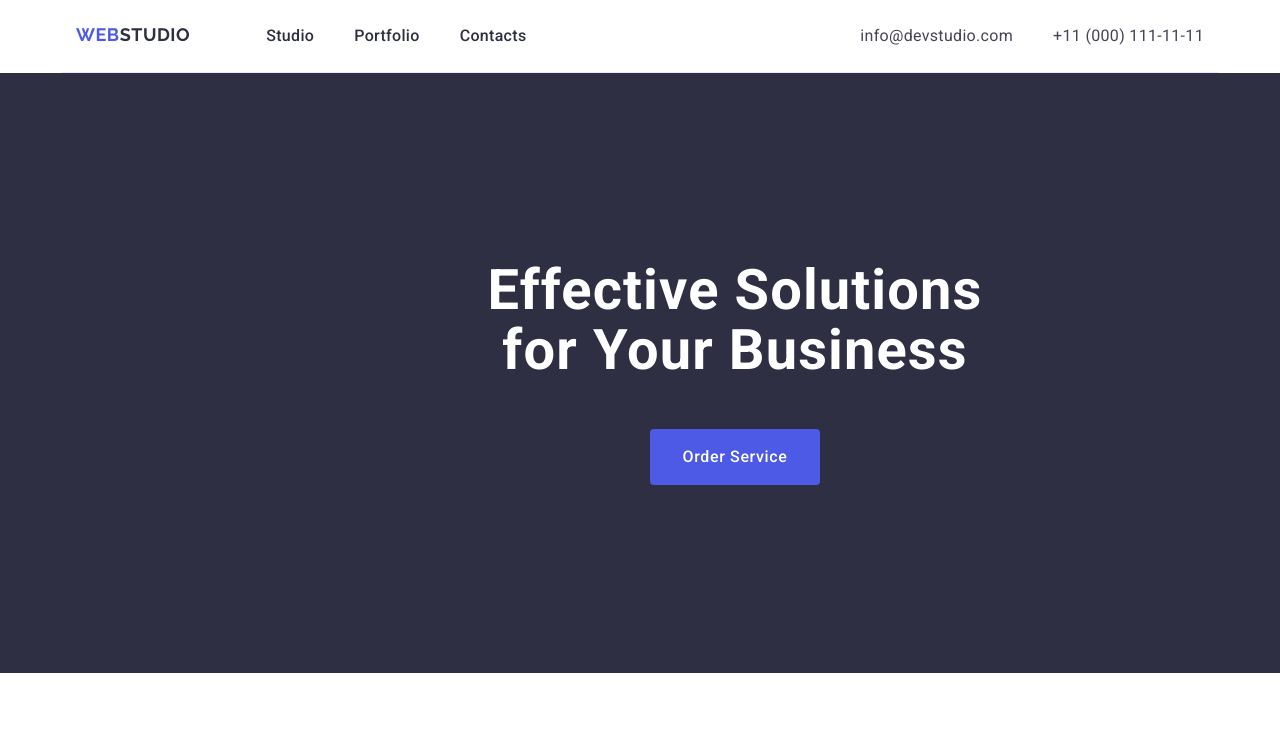
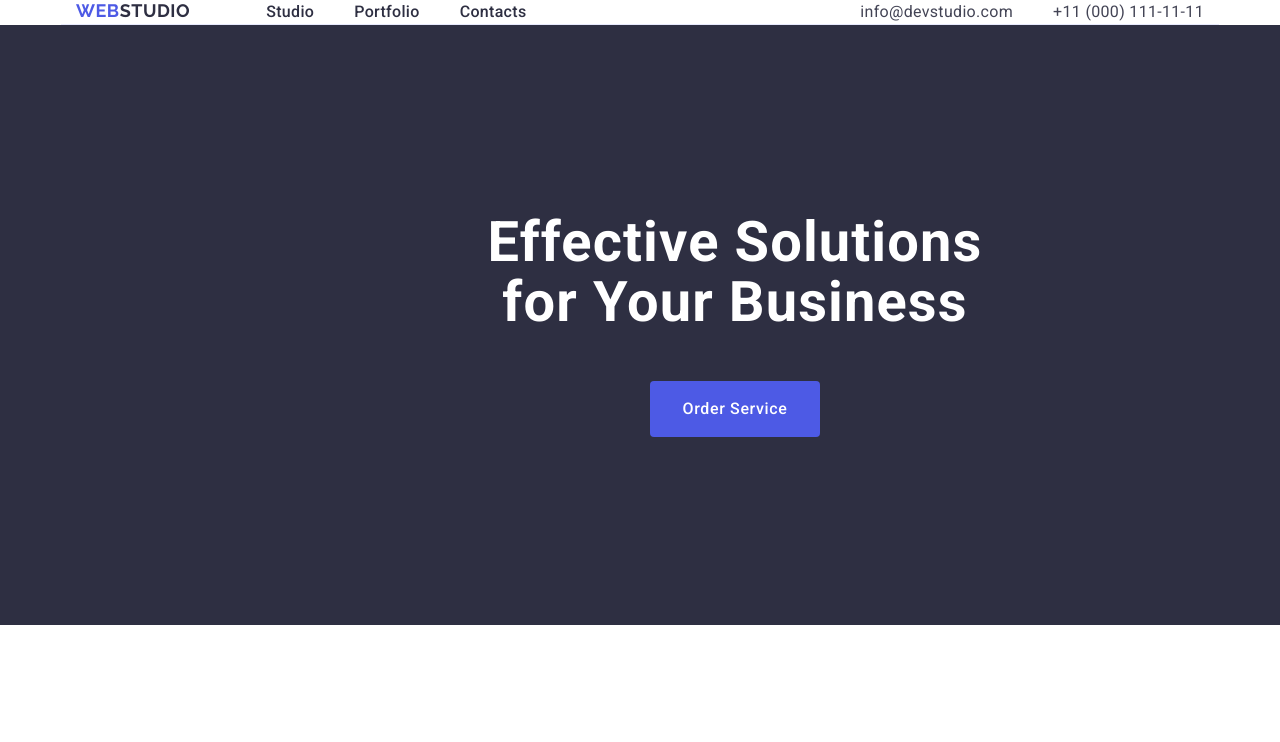
Before and after one commit to VlAdYsLaV006/goit-markup-hw-03, a plain HTML site: page index.html in a window 1280 px wide. Shown: the top 742 px of the page. Drawn offline with nearby package versions, Linux system fonts and the light colour scheme.

Commit message:
c5b246e7e3098593c4956481cebb01f1645f832fe

```diff
--- a/css/styles.css
+++ b/css/styles.css
@@ -34,8 +34,7 @@ h6 {
 }
 
 .header-container {
-  padding-top: 24px;
-  padding-bottom: 24px;
+  padding: 0 15px 0 15px;
   display: flex;
   border-bottom: 1px solid #e7e9fc
 }
```
